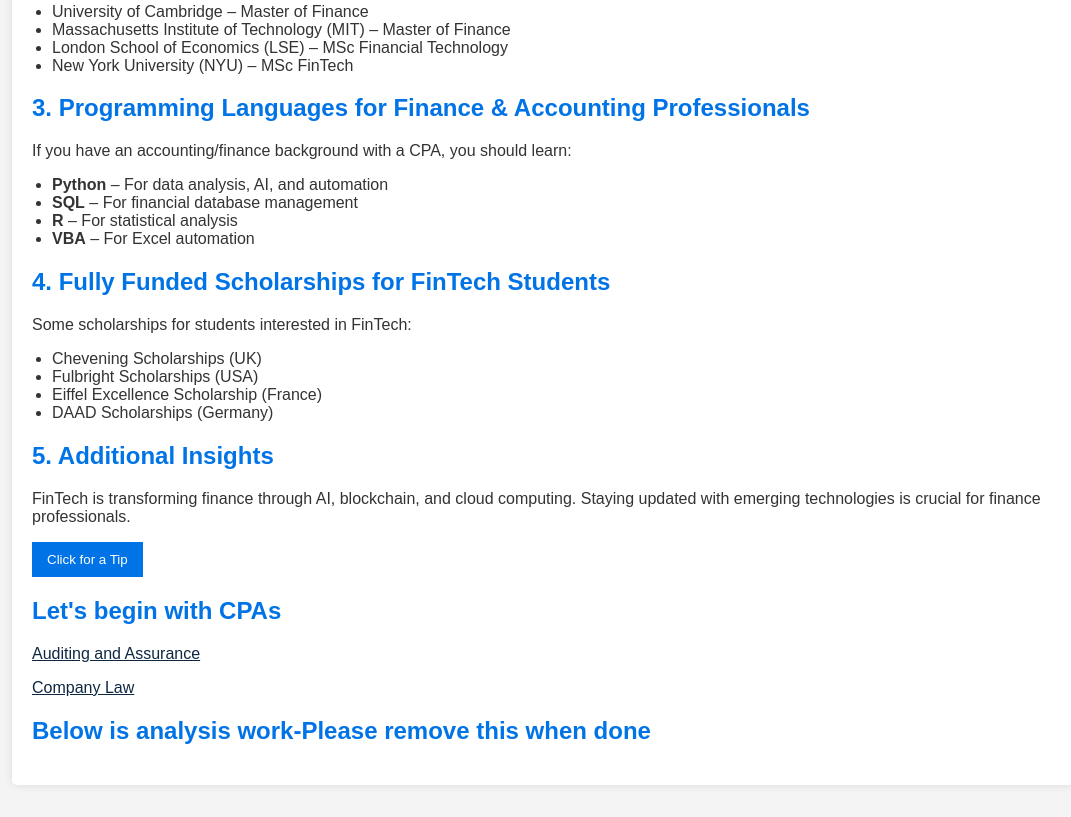
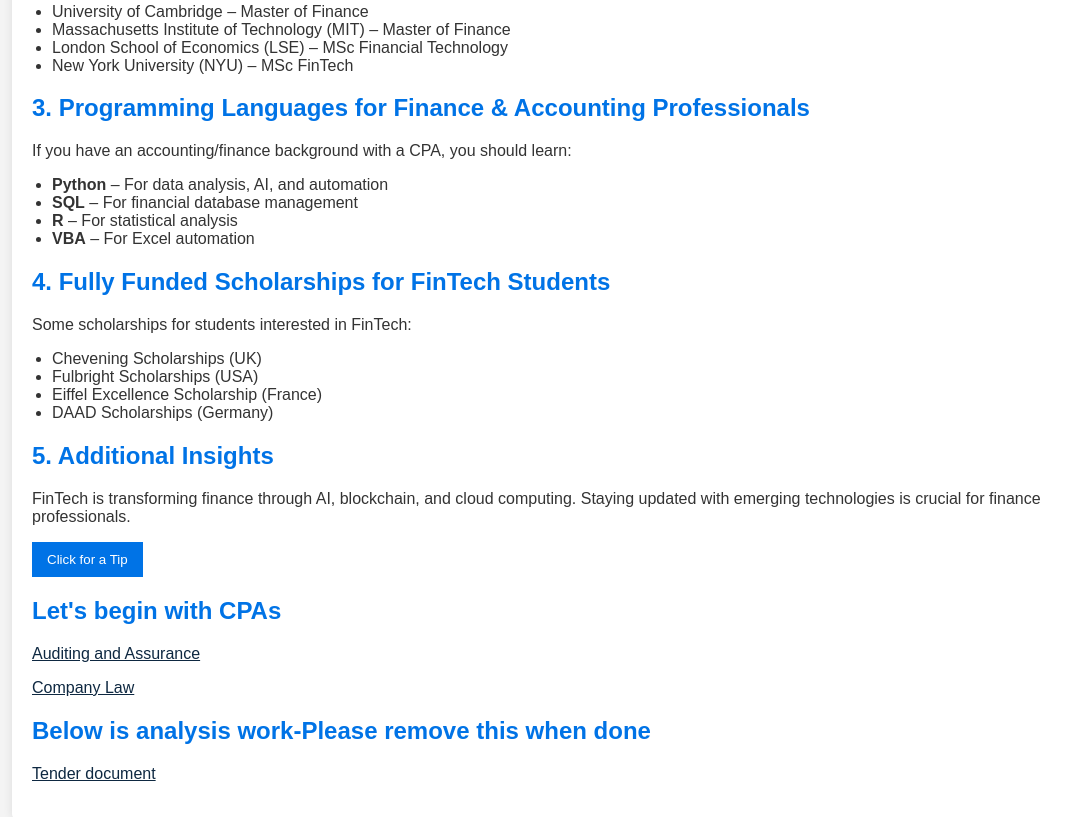
Before and after one commit to Kibo-Restaurant/ACCOUNTING-DOCUMENTS, a plain HTML site: page index.html in a window 1280 px wide. Shown: the part 425-1242 px from the top of the page, without its empty margins (96-1167 px from the left). Drawn offline with Linux system fonts and the light colour scheme.

Commit message:
Update index.html

```diff
--- a/index.html
+++ b/index.html
@@ -102,7 +102,7 @@
         <p><a href="COMPANY-LAW/NEW-COMPANY-LAW.pdf">Company Law</a></p>
 
         <h2>Below is analysis work-Please remove this when done</h2>
-        <p><a href="TENDER/QTN Mineral water 2025-Shanzu Law Courts-1.docx"></a></p>
+        <p><a href="TENDER/QTN Mineral water 2025-Shanzu Law Courts-1.docx">Tender document</a></p>
 
 
     </div>
```
